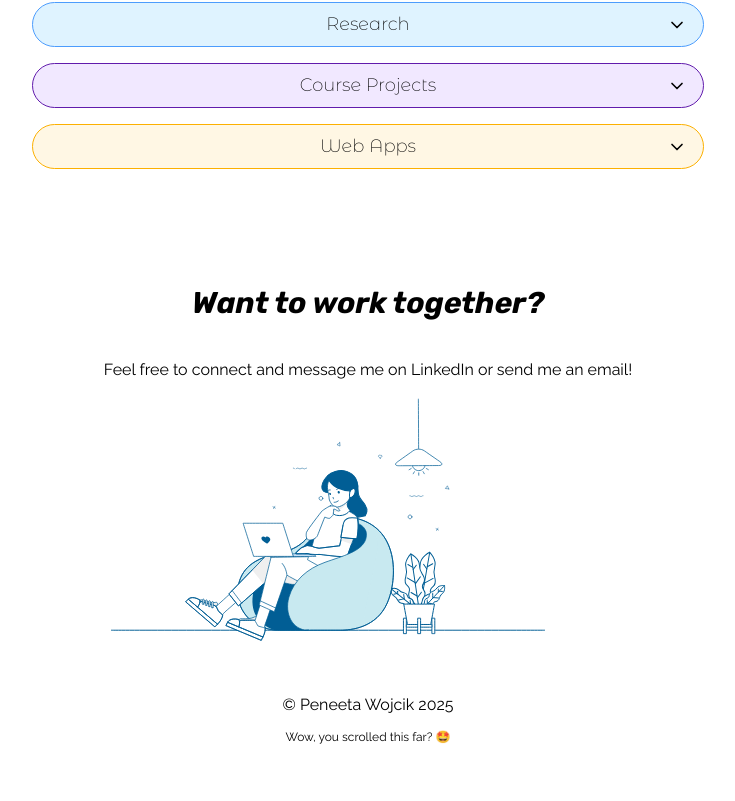
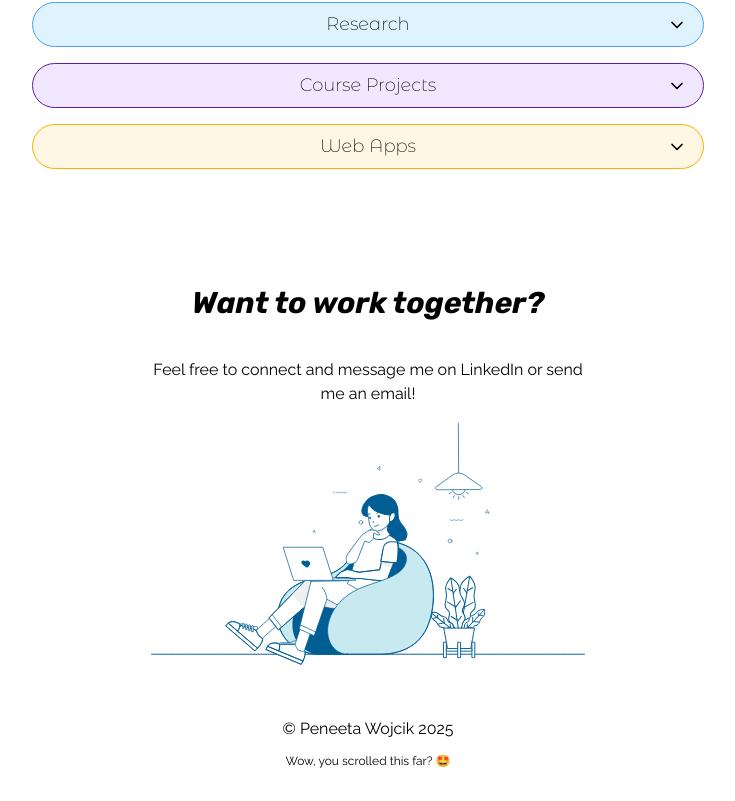
Before and after one commit to peneeta/portfolio_v2, a React (Vite) app: page / in a window 1280 px wide. Shown: the part 2313-3114 px from the top of the page, without its empty margins (272-1007 px from the left). Before the commit the page ends 3090 px from the top, so only its background shows below. Built offline with nearby package versions, Linux system fonts and the light colour scheme.

Commit message:
small updates

```diff
--- a/src/data/homepage/web_projects.json
+++ b/src/data/homepage/web_projects.json
@@ -9,8 +9,8 @@
   {
     "title": "MySpotifyGenome",
     "date": "July 2024",
-    "description": "Small app that generates musical DNA using PaperJS based on artist obscurity from a user's top artists this month on Spotify.",
-    "link": "https://github.com/peneeta/my-spotify-genome",
+    "description": "Small app that generates musical DNA using PaperJS based on artist obscurity from a user's top artists this month on Spotify. (NOTE the callback might not work for you because of limits to Spotify API calls, please test!)",
+    "link": "https://myspotifygenome.peneeta.com/",
     "skills": ["PaperJS", "Vite", "React", "TypeScript"]
   },
   {
--- a/src/pages/Home.jsx
+++ b/src/pages/Home.jsx
@@ -137,9 +137,9 @@ function Home() {
 
             {/* Lottie animation and final call-to-action */}
             <div className="final flex flex-col items-center justify-center">
-                <div className="content relative">
+                <div className="content relative mx-10">
                     <h2 className="text-center">Want to work together?</h2>
-                    <p>Feel free to connect and message me on LinkedIn or send me an email!</p>
+                    <p className="text-center max-w-md">Feel free to connect and message me on LinkedIn or send me an email!</p>
                     <WorkingLottie />
                 </div>
             </div>
```
